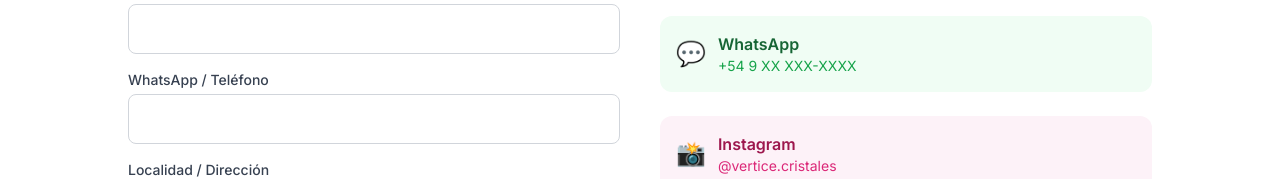
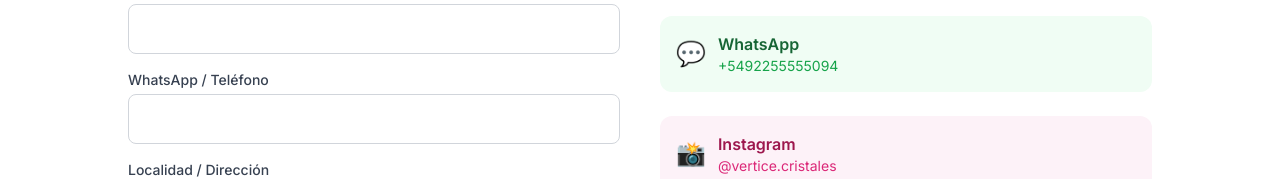
Before and after one commit to ThaJoker/vertice, a Next.js app: page /contacto in a window 1280 px wide. Shown: the part 359-538 px from the top of the page. Built offline with nearby package versions, Linux system fonts and the light colour scheme.

Commit message:
carga whatsapp empresa en conatcto

```diff
--- a/app/contacto/page.tsx
+++ b/app/contacto/page.tsx
@@ -4,8 +4,8 @@ import { useState } from 'react';
 
 const EMPRESA = {
   nombre: "VÉRTICE",
-  whatsapp: "549XXXXXXXXXXX",       // ← Poné tu número real acá
-  telefono: "+54 9 XX XXX-XXXX",     // ← Para mostrar en pantalla
+  whatsapp: "+5492255555094",       // ← Poné tu número real acá
+  telefono: "+5492255555094",     // ← Para mostrar en pantalla
   instagram: "vertice.cristales",    // ← Tu usuario de Instagram sin @
   correo: "info@verticecristales.com.ar", // ← Tu correo
 };
```
